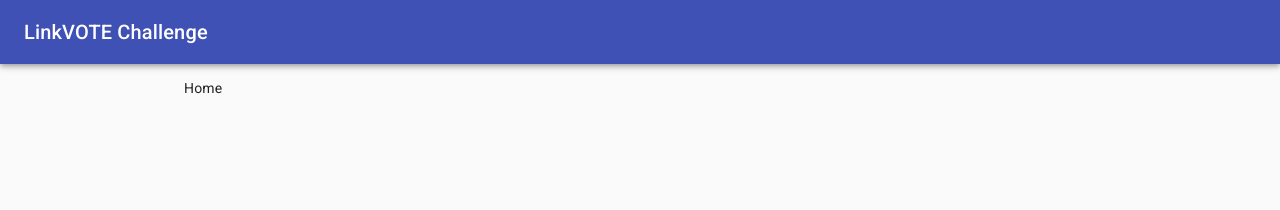
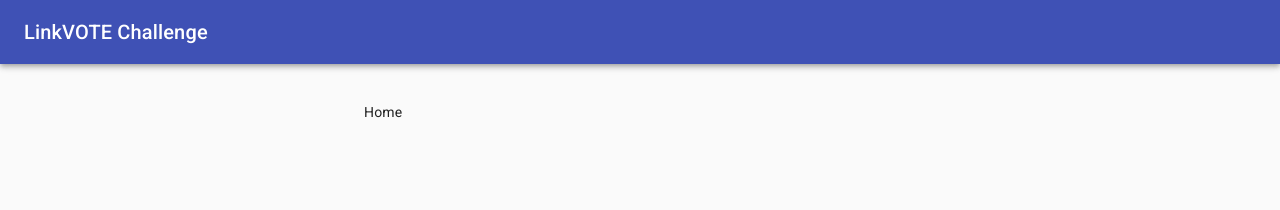
Before and after one commit to emirsavran/linkvote, a React (Create React App) app: page / in a window 1280 px wide. Shown: the top 210 px of the page. Built offline with nearby package versions, Linux system fonts and the light colour scheme.

Commit message:
add padding to the container in Layout

```diff
--- a/src/components/Layout.js
+++ b/src/components/Layout.js
@@ -1,7 +1,7 @@
 import React from 'react';
 import PropTypes from 'prop-types';
 import {
-  AppBar, Container, CssBaseline, Toolbar, Typography,
+  AppBar, Box, Container, CssBaseline, Toolbar, Typography,
 } from '@material-ui/core';
 
 function Layout({ children }) {
@@ -15,8 +15,10 @@
           </Typography>
         </Toolbar>
       </AppBar>
-      <Container maxWidth="md">
-        {children}
+      <Container component="main" maxWidth="sm">
+        <Box py={3}>
+          {children}
+        </Box>
       </Container>
     </>
   );
```
